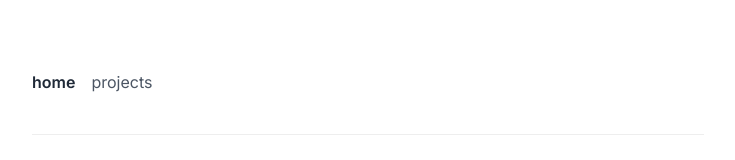
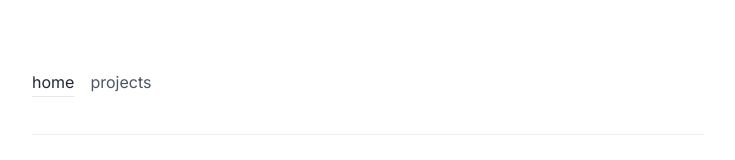
Before and after one commit to gokh4nozturk/gokhanozturk.io, a Next.js app: page / in a window 1280 px wide. Shown: the part 166-326 px from the top of the page, without its empty margins (272-1007 px from the left). Built offline with nearby package versions, Linux system fonts and the light colour scheme.

Commit message:
WIP: add animation

```diff
--- a/components/NavItem.jsx
+++ b/components/NavItem.jsx
@@ -2,22 +2,47 @@ import React from 'react';
 import NextLink from 'next/link';
 import { useRouter } from 'next/router';
 import cn from 'classnames';
+import { animated, useTransition } from 'react-spring';
 
 function NavItem({ href, text }) {
   const router = useRouter();
   const isActive = router.asPath === href;
 
+  const transitions = useTransition(text, {
+    from: {
+      opacity: 0,
+      transform: 'translate3d(0, 10px, 0)',
+    },
+    enter: {
+      opacity: 1,
+      transform: 'translate3d(0, 0px, 0)',
+    },
+    leave: {
+      opacity: 0,
+      transform: 'translate3d(0, 10px, 0)',
+    },
+    config: {
+      duration: 200,
+    },
+  });
   return (
     <NextLink
       href={href}
       className={cn(
         isActive
-          ? 'font-semibold text-gray-800 dark:text-gray-200'
+          ? 'font-normal text-gray-800 dark:text-gray-200 underline underline-offset-8 decoration-gray-200'
           : 'font-normal text-gray-600 dark:text-gray-400',
-        'hidden md:inline-block rounded-lg hover:underline transition-all mr-4',
+        'rounded-lg hover:underline hover:underline-offset-8 transition-all mr-4',
       )}
     >
-      <span className="capsize">{text}</span>
+      {transitions((style) => {
+        return (
+          <animated.span className="capsize" style={style}>
+            {text}
+          </animated.span>
+        );
+      })}
+      {/* <span className="capsize">{text}</span> */}
     </NextLink>
   );
 }
```
